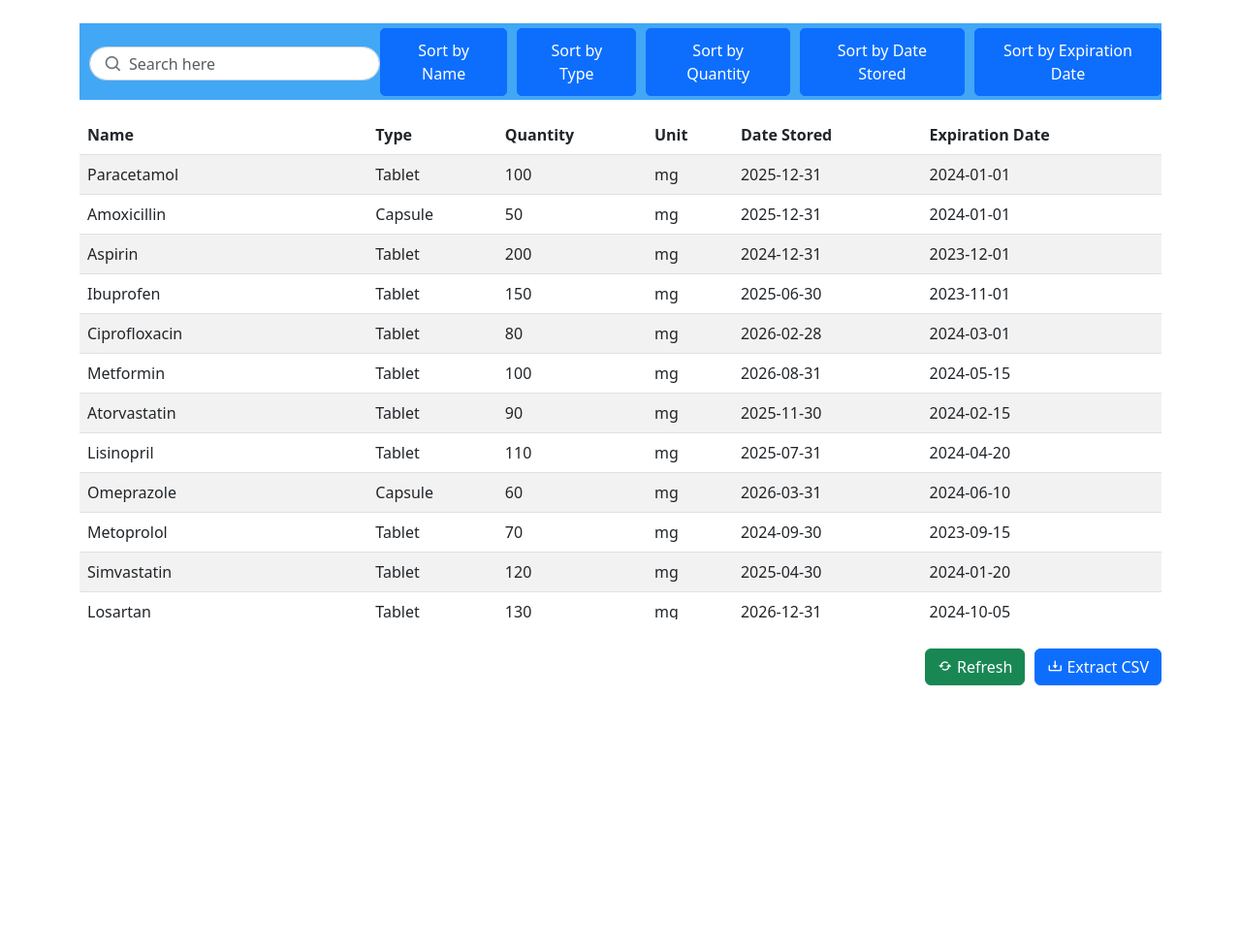
After one commit to MedicineCabinet/Electronic-Medicine-Cabinet, a Flask app: page /doorlogs in a window 1280 px wide. The commit adds this page. Shown: the top 979 px of the page at 97% size. Run offline with Flask 3, Linux system fonts and the light colour scheme.

Commit message:
change color,edit inventory and doorlog, ui without function

```diff
--- a/app.py
+++ b/app.py
@@ -75,6 +75,11 @@ def logout():
 def inventory():
     return render_template('inventory.html')
 
+@app.route('/doorlogs')
+def doorlogs():
+    return render_template('doorlogs.html')
+
+
 @app.route('/notification')
 def notification():
     return render_template('notification.html')
--- a/static/home_style.css
+++ b/static/home_style.css
@@ -1,7 +1,7 @@
 /* General sidebar and offcanvas styles */
 .sidebar, .offcanvas {
     height: 100vh;
-    background-color: #28a745;
+    background-color: rgb(66,167,245);
     padding: 10px;
     color: white;
     display: flex;
@@ -87,6 +87,10 @@ main {
     overflow-x: hidden;
 }
 
+.logo {
+    scale: 0.5;
+}
+
 /* Highlight active link for both sidebars */
 .nav-link.active {
     color: black;
@@ -97,7 +101,7 @@ main {
     display: flex;
     justify-content: space-between;
     align-items: center;
-    background-color: #28a745;
+    background-color: rgba(66,167,245);
     margin-bottom: 10px;
 }
 
--- a/static/login_style.css
+++ b/static/login_style.css
@@ -9,7 +9,7 @@ body {
     justify-content: center;
     align-items: center;
     min-height: 100vh;
-    background: url('/static/bg.jpg') no-repeat;
+    background: rgb(66,167,245);
     background-size: cover;
     background-position: center;
     margin: 0;
--- /dev/null
+++ b/templates/doorlogs.html
@@ -0,0 +1,268 @@
+<!DOCTYPE html>
+<html lang="en">
+<head>
+    <meta charset="UTF-8">
+    <meta name="viewport" content="width=device-width, initial-scale=1.0">
+    <title>Document</title>
+</head>
+<link href="https://cdn.jsdelivr.net/npm/bootstrap@5.3.0/dist/css/bootstrap.min.css" rel="stylesheet">
+<link rel="stylesheet" href="{{ url_for('static', filename='home_style.css') }}">
+<link href="https://cdn.jsdelivr.net/npm/boxicons@2.1.1/css/boxicons.min.css" rel="stylesheet"> <!-- Boxicons -->
+<style>
+    /* Set a fixed height for the table's container */
+    .table-container {
+        max-height: 500px;
+        overflow-y: auto;
+        margin-bottom: 5px;
+
+    }
+
+    /* Button container styles */
+    .button-container {
+        display: flex;
+        justify-content: flex-end;
+        flex-wrap: wrap;
+        margin-bottom: 20px;
+        margin-top: 30px;
+    }
+
+    .button-container .btn {
+        margin-left:10px;
+        margin-bottom: 10px;
+    }
+
+    /* Change background color and font color of active tab */
+    .nav-tabs .nav-link.active {
+        background-color: #28a745; /* Background color for the active tab */
+        color: white; /* Font color for the active tab */
+        border-color: #28a745; /* Optional: match the border color with the background */
+    }
+
+    /* Change font color of inactive tabs */
+    .nav-tabs .nav-link {
+        color: black; /* Font color for inactive tabs */
+    }
+
+    /* Hover effect for inactive tabs */
+    .nav-tabs .nav-link:hover {
+        color: #0056b3;  /* Font color when hovering over inactive tabs */
+    }
+</style>
+</head>
+<body>
+<div class="container mt-4">
+
+    <div class="tab-content" id="inventory-tabs">
+        <!-- Medicine Inventory Tab -->
+        <div class="tab-pane fade show active" id="medicine" role="tabpanel"> <!-- Changed ID to match tab button -->
+
+            <!-- Search Bar and Buttons Above Table -->
+            <div class="inventory-header d-flex justify-content-between align-items-center mb-3">
+                <div class="search-bar mt-4">
+                    <i class='bx bx-search'></i>
+                    <input type="text" placeholder="Search here" class="form-control">
+                </div>
+
+                <div class="button-group">
+                    <button class="btn btn-primary">Sort by Name</button>
+                    <button class="btn btn-primary">Sort by Type</button>
+                    <button class="btn btn-primary">Sort by Quantity</button>
+                    <button class="btn btn-primary">Sort by Date Stored</button>
+                    <button class="btn btn-primary">Sort by Expiration Date</button>
+                </div>
+            </div>
+
+            <!-- Scrollable Table -->
+            <div class="table-responsive" style="max-height: 520px; overflow-y: auto;">
+                <table class="table table-striped">
+                    <thead>
+                        <tr>
+                            <th>Name</th>
+                            <th>Type</th>
+                            <th>Quantity</th>
+                            <th>Unit</th>
+                            <th>Date Stored</th>
+                            <th>Expiration Date</th>
+                        </tr>
+                    </thead>
+                    <tbody>
+                        <tr>
+                            <td>Paracetamol</td>
+                            <td>Tablet</td>
+                            <td>100</td>
+                            <td>mg</td>
+                            <td>2025-12-31</td>
+                            <td>2024-01-01</td>
+                        </tr>
+                        <tr>
+                            <td>Amoxicillin</td>
+                            <td>Capsule</td>
+                            <td>50</td>
+                            <td>mg</td>
+                            <td>2025-12-31</td>
+                            <td>2024-01-01</td>
+                        </tr>
+                        <tr>
+                            <td>Aspirin</td>
+                            <td>Tablet</td>
+                            <td>200</td>
+                            <td>mg</td>
+                            <td>2024-12-31</td>
+                            <td>2023-12-01</td>
+                        </tr>
+                        <tr>
+                            <td>Ibuprofen</td>
+                            <td>Tablet</td>
+                            <td>150</td>
+                            <td>mg</td>
+                            <td>2025-06-30</td>
+                            <td>2023-11-01</td>
+                        </tr>
+                        <tr>
+                            <td>Ciprofloxacin</td>
+                            <td>Tablet</td>
+                            <td>80</td>
+                            <td>mg</td>
+                            <td>2026-02-28</td>
+                            <td>2024-03-01</td>
+                        </tr>
+                        <tr>
+                            <td>Metformin</td>
+                            <td>Tablet</td>
+                            <td>100</td>
+                            <td>mg</td>
+                            <td>2026-08-31</td>
+                            <td>2024-05-15</td>
+                        </tr>
+                        <tr>
+                            <td>Atorvastatin</td>
+                            <td>Tablet</td>
+                            <td>90</td>
+                            <td>mg</td>
+                            <td>2025-11-30</td>
+                            <td>2024-02-15</td>
+                        </tr>
+                        <tr>
+                            <td>Lisinopril</td>
+                            <td>Tablet</td>
+                            <td>110</td>
+                            <td>mg</td>
+                            <td>2025-07-31</td>
+                            <td>2024-04-20</td>
+                        </tr>
+                        <tr>
+                            <td>Omeprazole</td>
+                            <td>Capsule</td>
+                            <td>60</td>
+                            <td>mg</td>
+                            <td>2026-03-31</td>
+                            <td>2024-06-10</td>
+                        </tr>
+                        <tr>
+                            <td>Metoprolol</td>
+                            <td>Tablet</td>
+                            <td>70</td>
+                            <td>mg</td>
+                            <td>2024-09-30</td>
+                            <td>2023-09-15</td>
+                        </tr>
+                        <tr>
+                            <td>Simvastatin</td>
+                            <td>Tablet</td>
+                            <td>120</td>
+                            <td>mg</td>
+                            <td>2025-04-30</td>
+                            <td>2024-01-20</td>
+                        </tr>
+                        <tr>
+                            <td>Losartan</td>
+                            <td>Tablet</td>
+                            <td>130</td>
+                            <td>mg</td>
+                            <td>2026-12-31</td>
+                            <td>2024-10-05</td>
+                        </tr>
+                        <tr>
+                            <td>Amlodipine</td>
+                            <td>Tablet</td>
+                            <td>140</td>
+                            <td>mg</td>
+                            <td>2024-11-30</td>
+                            <td>2023-11-01</td>
+                        </tr>
+                        <tr>
+                            <td>Levothyroxine</td>
+                            <td>Tablet</td>
+                            <td>60</td>
+                            <td>mg</td>
+                            <td>2026-01-31</td>
+                            <td>2024-03-15</td>
+                        </tr>
+                        <tr>
+                            <td>Warfarin</td>
+                            <td>Tablet</td>
+                            <td>75</td>
+                            <td>mg</td>
+                            <td>2025-05-31</td>
+                            <td>2024-08-20</td>
+                        </tr>
+                        <tr>
+                            <td>Clopidogrel</td>
+                            <td>Tablet</td>
+                            <td>80</td>
+                            <td>mg</td>
+                            <td>2026-04-30</td>
+                            <td>2024-07-05</td>
+                        </tr>
+                        <tr>
+                            <td>Alprazolam</td>
+                            <td>Tablet</td>
+                            <td>90</td>
+                            <td>mg</td>
+                            <td>2025-09-30</td>
+                            <td>2024-09-01</td>
+                        </tr>
+                        <tr>
+                            <td>Hydrochlorothiazide</td>
+                            <td>Tablet</td>
+                            <td>85</td>
+                            <td>mg</td>
+                            <td>2024-10-31</td>
+                            <td>2023-10-10</td>
+                        </tr>
+                        <tr>
+                            <td>Prednisone</td>
+                            <td>Tablet</td>
+                            <td>100</td>
+                            <td>mg</td>
+                            <td>2026-06-30</td>
+                            <td>2024-12-01</td>
+                        </tr>
+                        <tr>
+                            <td>Furosemide</td>
+                            <td>Tablet</td>
+                            <td>70</td>
+                            <td>mg</td>
+                            <td>2025-03-31</td>
+                            <td>2024-01-10</td>
+                        </tr>
+                    </tbody>
+                </table>
+            </div>
+
+            <!-- Buttons Below Table -->
+            <div class="button-container">
+                <button class="btn btn-success"><i class='bx bx-refresh'></i> Refresh</button>
+                <button class="btn btn-primary"><i class='bx bx-download'></i> Extract CSV</button>
+            </div>
+        </div>
+    </div>
+
+
+</div>
+
+<script src="https://cdn.jsdelivr.net/npm/bootstrap@5.3.0/dist/js/bootstrap.bundle.min.js"></script>
+</body>
+
+
+</html>
```
Also changed, not shown: templates/home.html (+10 -3 lines), templates/inventory.html (+14 -20 lines).
